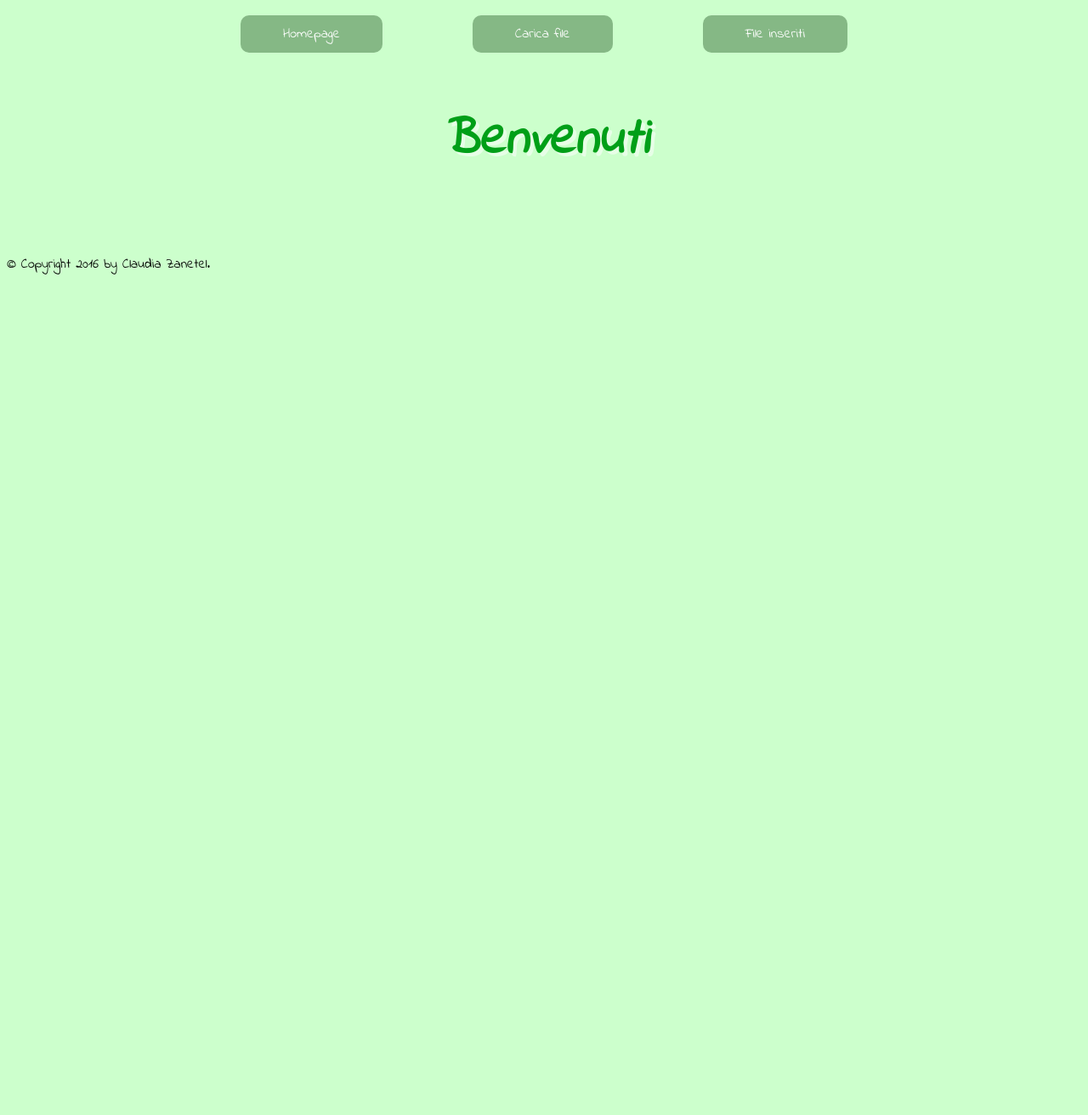
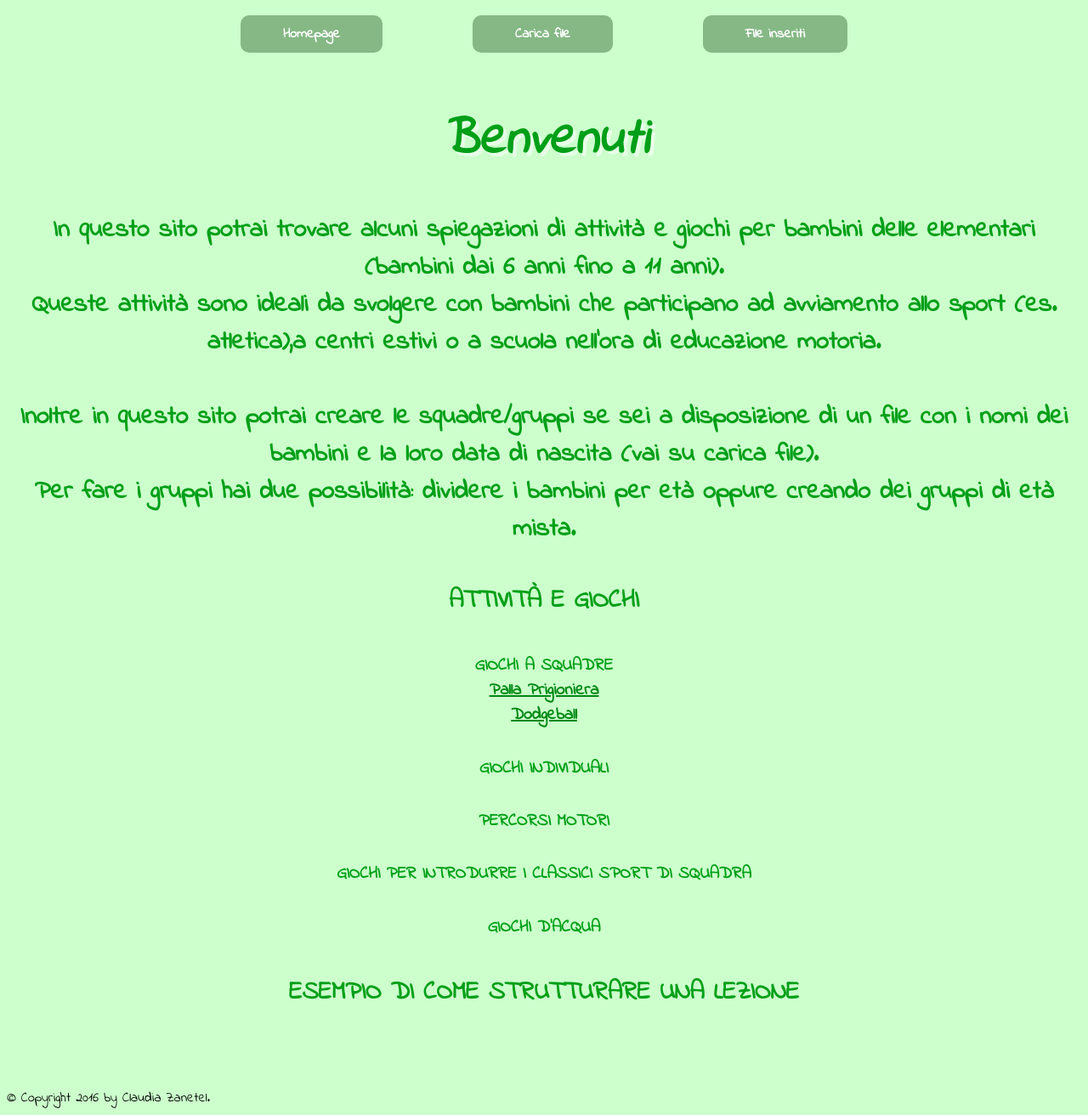
Before and after one commit to claudiazanetel/kid_activities_manager, a Flask app: page / in a window 1280 px wide. Shown: the whole page at 85% size. Before the commit the page ends 323 px from the top, so only its background shows below. Run offline with Flask 2, Linux system fonts and the light colour scheme.

Commit message:
introduction of the games in the homepage (with the corresponding template in the games's folder)

```diff
--- a/main.py
+++ b/main.py
@@ -17,6 +17,10 @@ MIXED_TYPE = 2
 @app.route('/')
 def hello():
     return render_template('homepage.html')
+
+@app.route('/<game>')
+def showGame(game):
+    return render_template('games/'+game)
 
 @app.route('/upload')
 def upload_action():
@@ -54,8 +58,9 @@ def transform_action():
    stream = io.StringIO(f.stream.read().decode("UTF8", errors='ignore'), newline=None)
    csv_content = csv.reader(stream)
    result = transform(csv_content, 1, 4, week)
-   response = make_response(str(result))
-   return response
+   return render_template('transform.html')
+#    response = make_response(str(result))
+#    return response
 
 def transform(file_content, name_index, date_index, week):
    result = []
--- a/static/css/style.css
+++ b/static/css/style.css
@@ -14,6 +14,13 @@ img.center {display: block; margin-left: auto; margin-right: auto;}
 
 form {text-align: center; width: 100%; height: 300px;}
 
+/* CSS per /homepage */
+h4.spiegazione {font-weight: bold; font-size: 30px; color:#009f18; text-align: center;}
+h5 {color:#009f18;font-size: 20px; text-align: center;  background-size: 100% ;}
+
+/* CSS per /homepage/games */
+
+
 /* CSS per /week_list */
 table {width: 100%;}
 tr:nth-child(odd) { background: #C2FCC2; }
@@ -24,19 +31,19 @@ th {font-size: 30px; text-shadow: 1px 1px #C2FCC2; background-color: #85B885;
 
 /* CSS per /weeks */
 span.parole {text-decoration: underline; color: #008814 ; font-weight: bold;}
-p0 {color:#009f18;font-size: 20px;}
-p1 {font-weight: bold; font-size: 30px; color:#009f18; }
+p {color:#009f18;font-size: 20px;}
+h4 {font-weight: bold; font-size: 30px; color:#009f18; }
+
 ul {list-style-type: circle; font-size: 25px; color:#009f18;}
-a {text-decoration:none; display:inline-block; margin:10px 25px 10px 25px; padding: 5px 5px 5px 5px;
-  border-radius: 10px; background-color:#85B885; color: white;  form {text-align: center;font-size: 25px;}}
+a {text-decoration: underline; color: #008814 ; font-weight: bold;}
 
 /* CSS per /upload */
 
 /* CSS per /groups */
 h2 {font-size: 30px; text-shadow: 1px 1px #C2FCC2; background-color: #85B885;
 	font-style: oblique; color: white; text-align: center; width: 80%;  margin: 30px 0px 0px 44px ;}
-p{color:#009f18;font-size: 20px; text-align: center;  background-size: 100% ;
+h3 {color:#009f18;font-size: 20px; text-align: center;  background-size: 100% ;
   margin:0px 0px 0px 44px; width: 80%;
 }
-p:nth-child(odd) { background: #C2FCC2;}
-p:nth-child(even) { background: #A3E0A3; }
+h3:nth-child(odd) { background: #C2FCC2;}
+h3:nth-child(even) { background: #A3E0A3; }
--- a/templates/groups.html
+++ b/templates/groups.html
@@ -7,7 +7,7 @@
          <div style="width: 33%; float:left;">
             <h2>GRUPPO {{loop.index}}</h2>
             {% for participant in group %}
-            <p>{{loop.index}})   {{ participant.name }}</p>
+            <h3>{{loop.index}})   {{ participant.name }}</h3>
             {% endfor %}
          </div>
       {% endfor %}
--- a/templates/homepage.html
+++ b/templates/homepage.html
@@ -1,6 +1,46 @@
 {% extends "base.html" %}
-{% block title %}Upload{% endblock %}
+{% block title %}Homepage{% endblock %}
 
 {% block content %}
 <h1>Benvenuti</h1>
+<h4 class="spiegazione">
+In questo sito potrai trovare alcuni spiegazioni di attivit&agrave e giochi per bambini delle elementari (bambini dai 6 anni fino a 11 anni).
+<br>Queste attivit&agrave sono ideali da svolgere con bambini che participano ad avviamento allo sport (es. atletica),a centri estivi o a scuola nell'ora di educazione motoria.
+<br><br> Inoltre in questo sito potrai creare le squadre/gruppi se sei a disposizione di un file con i nomi dei bambini e la loro data di nascita (vai su carica file).
+<br>Per fare i gruppi hai due possibilit&agrave: dividere i bambini per et&agrave oppure creando dei gruppi di et&agrave mista.
+</h4>
+
+<h4 class="spiegazione">
+ATTIVIT&Agrave E GIOCHI
+</h4>
+
+<h5>
+GIOCHI A SQUADRE
+<br>
+<a href="pallaprigioniera.html">Palla Prigioniera</a>
+<br>
+<a href="dodgeball.html">Dodgeball</a>
+<br>
+</h5>
+
+<h5>
+GIOCHI INDIVIDUALI
+</h5>
+
+<h5>
+PERCORSI MOTORI
+</h5>
+
+<h5>
+GIOCHI PER INTRODURRE I CLASSICI SPORT DI SQUADRA
+</h5>
+
+<h5>
+GIOCHI D'ACQUA
+</h5>
+
+<h4 class="spiegazione">
+ESEMPIO DI COME STRUTTURARE UNA LEZIONE
+</h4>
+
 {% endblock %}
--- /dev/null
+++ b/templates/transform.html
@@ -0,0 +1,6 @@
+{% extends "base.html" %}
+{% block title %}transform{% endblock %}
+
+{% block content %}
+<h4>I tuoi file sono stati caricati, clicca sul link <span class="parole">file inseriti</span> qui sopra per andare a visualizzare i tuoi file!</h4>
+{% endblock %}
```
Also changed, not shown: templates/games/dodgeball.html (added, +7 -0 lines), templates/games/pallaprigioniera.html (added, +27 -0 lines), templates/weeks.html (+5 -5 lines).
